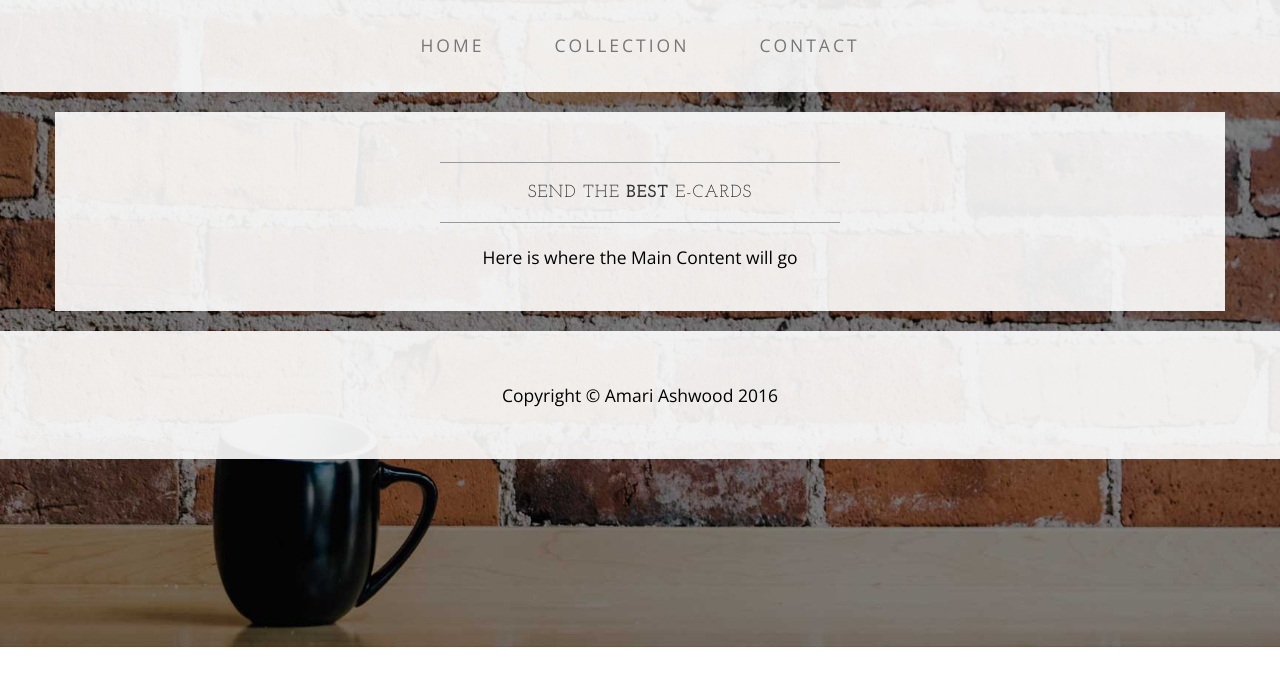
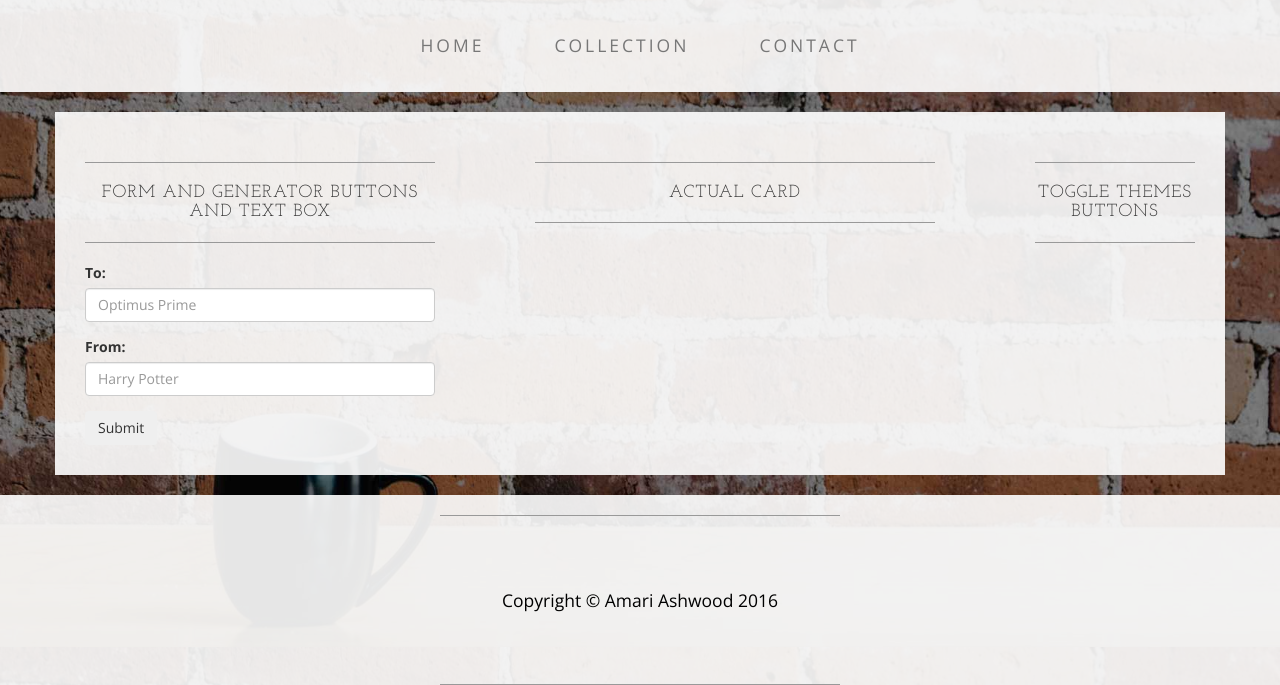
Before and after one commit to ashwoodaa/CardTasticE-Cards, a plain HTML site: page index.html in a window 1280 px wide. Shown: the part 153-838 px from the top of the page. Before the commit the page ends 800 px from the top, so only its background shows below. Drawn offline with nearby package versions, Linux system fonts and the light colour scheme.

Commit message:
added to and from form with submit button

```diff
--- a/index.html
+++ b/index.html
@@ -71,26 +71,50 @@
     <div class="container">
         <div class="row">
             <div class="box">
-                <div class="col-lg-12">
+                <div class="col-md-4">
                     <hr>
-                    <h2 class="intro-text text-center">Send the
-                        <strong>Best</strong>
-                        E-Cards
-                    </h2>
+                    <h2 class="intro-text text-center">Form and generator buttons and text box</h2>
                     <hr>
                     <hr class="visible-xs">
-                    <p class="text-center">Here is where the Main Content will go</p>
-                </div>
-            </div>
-        </div>
-    </div>
-    <!-- /.container -->
+
+                    <!--***************************
+                    To and From Form
+                    ******************************-->
+                    <form>
+                      <fieldset class="form-group">
+                        <label for="formGroupExampleInput">To: </label>
+                        <input type="text" class="form-control" id="formGroupExampleInput" placeholder="Optimus Prime">
+                      </fieldset>
+                      <fieldset class="form-group">
+                        <label for="formGroupExampleInput2">From: </label>
+                        <input type="text" class="form-control" id="formGroupExampleInput2" placeholder="Harry Potter">
+                      </fieldset>
+                     <button type="submit" class="btn btn-secondary">Submit</button>
+                    </form>
+
+                </div><!--  class col-lg-12, Form and generator buttons and text box-->
+                <div class="col-md-6"><hr>
+                    <h2 class="intro-text text-center">Actual Card</h2>
+                    <hr>
+                    <hr class="visible-xs">
+                </div><!--col-md-6-->
+                <div class="col-md-2"><hr>
+                    <h2 class="intro-text text-center">Toggle Themes Buttons</h2>
+                    <hr>
+                    <hr class="visible-xs">
+                </div><!--col-md-2-->
+            </div> <!-- box -->
+        </div> <!-- row -->
+    </div><!-- /.container -->
 
     <footer>
         <div class="container">
             <div class="row">
                 <div class="col-lg-12 text-center">
+                <hr>
                     <p>Copyright &copy; Amari Ashwood 2016</p>
+                <hr>
+                <hr class="visible-xs">
                 </div>
             </div>
         </div>
@@ -101,6 +125,7 @@
 
     <!-- Bootstrap Core JavaScript -->
     <script src="js/bootstrap.min.js"></script>
+    <script src="http://pickuplinegenerator.com/api.asp" type="text/javascript"></script>
 </body>
 
 </html>
```
Also changed, not shown: main.js (deleted), stylesheet.css (deleted).
